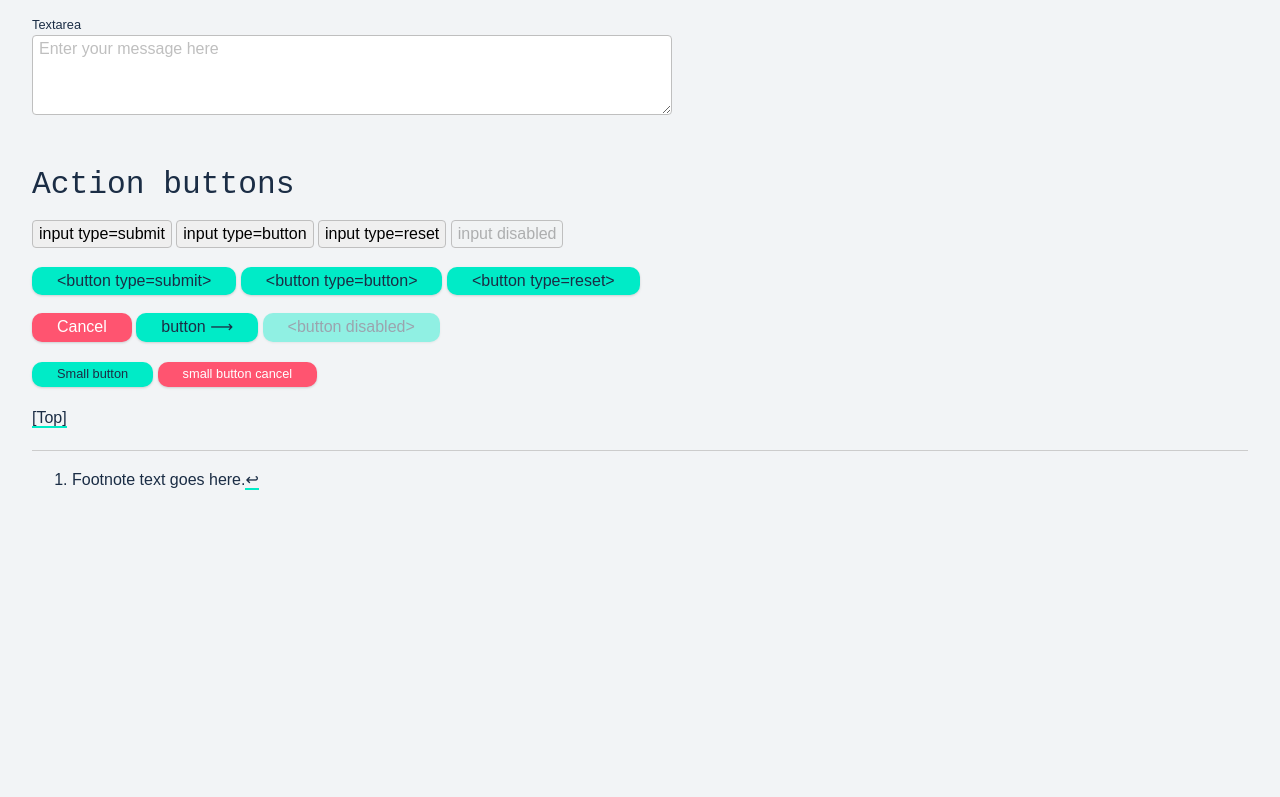
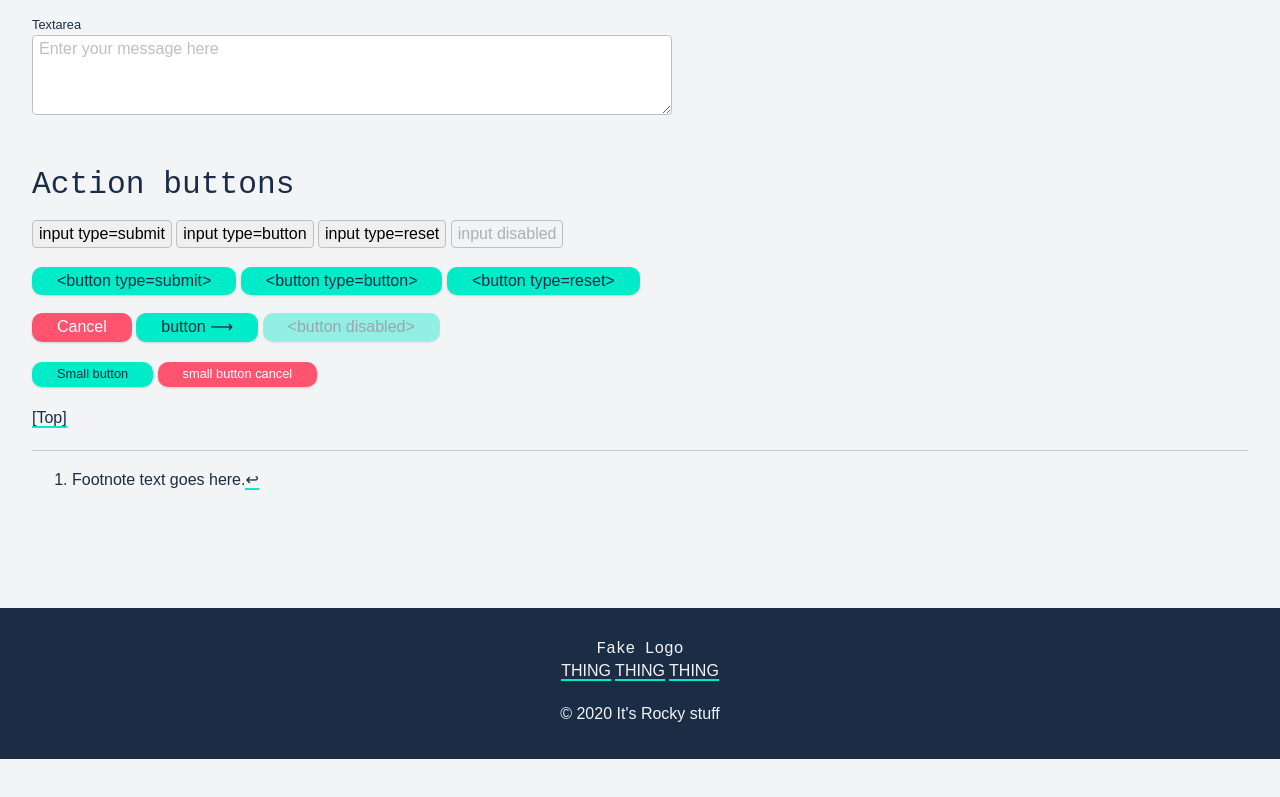
Before and after one commit to RockyKev/stripey.css, a website built with Parcel: page index.html in a window 1280 px wide. Shown: the part 5427-6224 px from the top of the page. Built offline with nearby package versions, Linux system fonts and the light colour scheme.

Commit message:
added footer

```diff
--- a/css/style.css
+++ b/css/style.css
@@ -97,6 +97,23 @@ header nav a {
 
 header nav a + a {
     margin-left: 15px;
+}
+
+footer {
+    --footerTextColor: var(--lightGrey);
+    color: var(--footerTextColor);
+    background: var(--black);
+    padding: 2rem var(--containerPadding);
+    text-align: center;
+}
+
+footer a {
+    color: var(--footerTextColor);
+}
+
+footer p {
+    margin-bottom: 0;
+    max-width: none;
 }
 
 p {
--- a/index.html
+++ b/index.html
@@ -562,6 +562,16 @@ goto first step (or shut off burner when done)</code></pre>
             </div>
         </main>
 
+        <footer>
+            <h3 class="fake-logo">Fake Logo</h3>
+            <nav>
+                <a href="#">THING</a>
+                <a href="#">THING</a>
+                <a href="#">THING</a>
+            </nav>
+            <p>&copy; 2020 It's Rocky stuff</p>
+        </footer>
+
         <!-- STUFF -->
         <script src="js/vendor/modernizr-3.11.2.min.js"></script>
         <script src="js/plugins.js"></script>
```
Also changed, not shown: rockynotes.md (+18 -0 lines).
